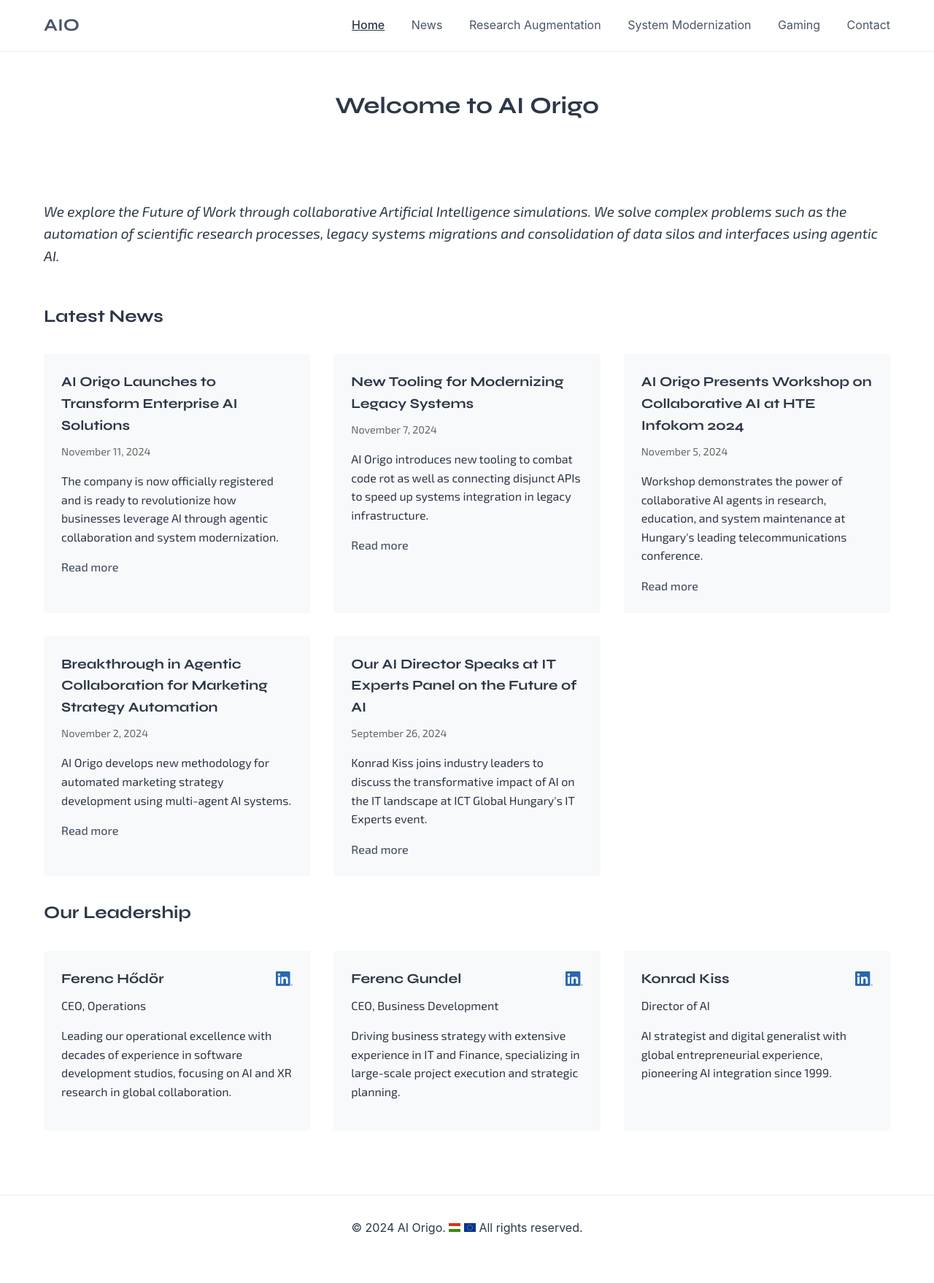
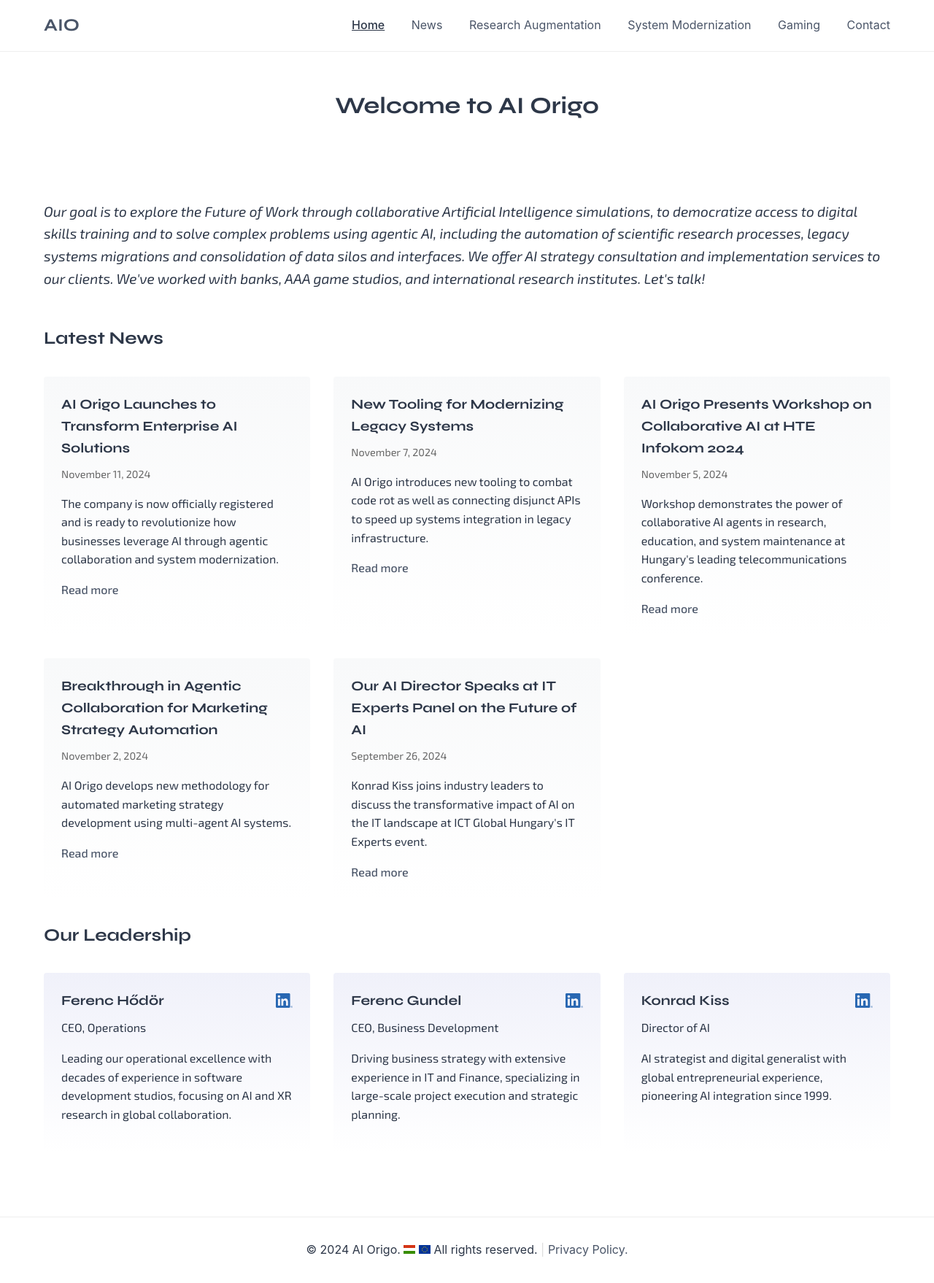
Before and after one commit to AI-Origo/aio-website, a Jekyll site: the page built from _pages/index.md, in a window 1280 px wide. Shown: the whole page at 73% size. Built offline with Jekyll 4.4.1, drawn with Linux system fonts in a browser that asks for light colours; our own code applies the rules of GitHub Pages for plain Markdown files; before the commit the page ends 1727 px from its top, so only the background shows below that.

Commit message:
privacy policy, new intro

```diff
--- a/_includes/footer.html
+++ b/_includes/footer.html
@@ -1,5 +1,5 @@
 <footer class="site-footer">
     <div class="wrapper">
-      <p>&copy; {{ 'now' | date: "%Y" }} AI Origo. <img src="/assets/images/hu.svg" alt="Hungary Flag" class="flag"> <img src="/assets/images/eu.svg" alt="European Union Flag" class="flag"> All rights reserved.</p>
+      <p>&copy; {{ 'now' | date: "%Y" }} AI Origo. <img src="/assets/images/hu.svg" alt="Hungary Flag" class="flag"> <img src="/assets/images/eu.svg" alt="European Union Flag" class="flag"> All rights reserved. <span>|</span> <a class="privacy-link" href="/privacy/">Privacy Policy.</a></p>
     </div>
 </footer>
--- a/_pages/index.md
+++ b/_pages/index.md
@@ -5,7 +5,7 @@
 ---
 
 <div class="intro">
-  <p>We explore the Future of Work through collaborative Artificial Intelligence simulations. We solve complex problems such as the automation of scientific research processes, legacy systems migrations and consolidation of data silos and interfaces using agentic AI.</p>
+  <p>Our goal is to explore the Future of Work through collaborative Artificial Intelligence simulations, to democratize access to digital skills training and to solve complex problems using agentic AI, including the automation of scientific research processes, legacy systems migrations and consolidation of data silos and interfaces. We offer AI strategy consultation and implementation services to our clients. We've worked with banks, AAA game studios, and international research institutes. Let's talk!</p>
 </div>
 
 ## Latest News
--- a/_sass/_base.scss
+++ b/_sass/_base.scss
@@ -135,7 +135,7 @@
 }
 
 .leadership-item {
-    background: #f8f9fa;
+    background: linear-gradient(to bottom, #f0f1fa, #ffffff);
     padding: 1.5rem;
     border-radius: 4px;
     transition: transform 0.2s ease;
@@ -163,3 +163,12 @@
     height: 20px;
     float: right;
 }
+
+.privacy-link {
+    color: #4A5568;
+    text-decoration: none;
+}
+
+footer.site-footer span {
+    color: #ddd;
+}
--- a/_sass/_news.scss
+++ b/_sass/_news.scss
@@ -6,7 +6,7 @@
 }
 
 .news-item {
-  background: #f8f9fa;
+  background: linear-gradient(to bottom, #f8f9fa, #ffffff);
   padding: 1.5rem;
   border-radius: 4px;
   transition: transform 0.2s ease;
@@ -159,3 +159,11 @@
   font-size: 2.5rem;
   color: #2D3748;
 }
+
+main.page-content {
+  font-family: 'Exo 2', sans-serif;
+
+  h1, h2, h3, h4, h5, h6 {
+      font-family: 'Syne', sans-serif;
+  }
+}
```
Also changed, not shown: _pages/privacy.md (added, +192 -0 lines).
